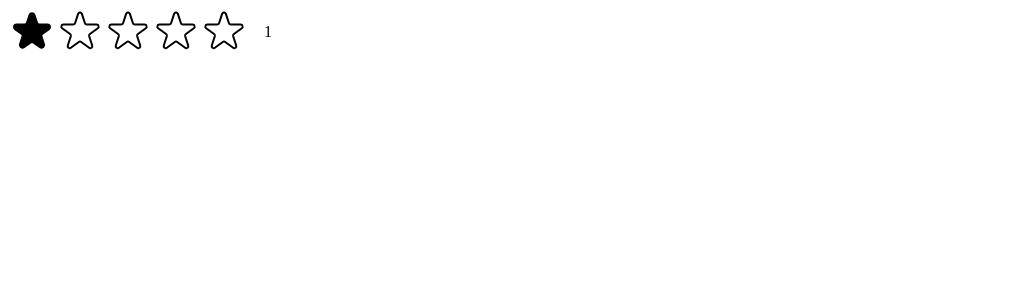
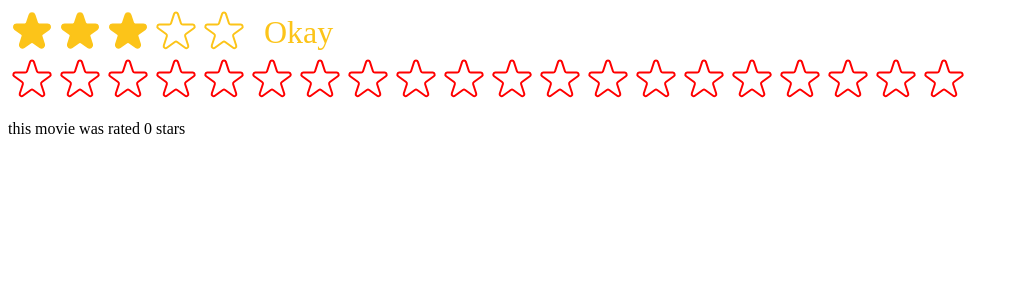
Before and after one commit to IamAbhinav01/usepopcorn, a React (Create React App) app: page / in a window 1280 px wide. Shown: the top 300 px of the page, without its empty margins (0-1019 px from the left). Built offline with nearby package versions, Linux system fonts and the light colour scheme.

Commit message:
created custom component

```diff
--- a/src/StarRating.js
+++ b/src/StarRating.js
@@ -8,43 +8,72 @@
 const starContainerStyle = {
   display: 'flex',
 };
+
+export default function StarRating({
+  maxRating = 5,
+  color = '#fcc419',
+  size = 48,
+  className = '',
+  messages = [],
+  defaultRating = 0,
+  onsSetRating,
+}) {
+  const [rating, setRating] = useState(defaultRating);
+  const [tempRating, setTempRating] = useState(0);
   const textStyle = {
     lineHeight: '1',
     margin: '0',
+    color,
+    fontSize: `${size / 1.5}px`,
   };
-export default function StarRating({ maxRating = 5 }) {
-  const [rating, setRating] = useState(1);
-
   return (
-    <div style={containerStyle}>
+    <div style={containerStyle} className={className}>
       <div style={starContainerStyle}>
         {Array.from({ length: maxRating }, (_, i) => (
           <Star
             key={i}
-            onClick={() => setRating(i + 1)}
-            full={rating >= i + 1}
+            onClick={() => {
+              setRating(i + 1);
+              onsSetRating(i + 1);
+            }}
+            full={tempRating ? tempRating >= i + 1 : rating >= i + 1}
+            onHoverIn={() => setTempRating(i + 1)}
+            onHoverOut={() => setTempRating(0)}
+            color={color}
+            size={size}
           />
         ))}
       </div>
-      <p style={textStyle}>{rating || ''}</p>
+      <p style={textStyle}>
+        {messages.length === maxRating
+          ? messages[tempRating ? tempRating - 1 : rating - 1]
+          : tempRating || rating || ''}
+      </p>
     </div>
   );
 }
+
+function Star({ onClick, full, onHoverIn, onHoverOut, color, size }) {
   const starStyle = {
-  width: '48px',
-  height: '48px',
+    width: `${size}px`,
+    height: `${size}px`,
     display: 'block',
     cursor: 'pointer',
   };
-function Star({ onClick, full }) {
   return (
-    <span role="button" style={starStyle} onClick={onClick}>
+    <span
+      role="button"
+      style={starStyle}
+      onClick={onClick}
+      onMouseEnter={onHoverIn}
+      onMouseLeave={onHoverOut}
+    >
       {full ? (
         <svg
           xmlns="http://www.w3.org/2000/svg"
           viewBox="0 0 20 20"
-          fill="#000"
-          stroke="#000"
+          fill={color}
+          stroke={color}
         >
           <path d="M9.049 2.927c.3-.921 1.603-.921 1.902 0l1.07 3.292a1 1 0 00.95.69h3.462c.969 0 1.371 1.24.588 1.81l-2.8 2.034a1 1 0 00-.364 1.118l1.07 3.292c.3.921-.755 1.688-1.54 1.118l-2.8-2.034a1 1 0 00-1.175 0l-2.8 2.034c-.784.57-1.838-.197-1.539-1.118l1.07-3.292a1 1 0 00-.364-1.118L2.98 8.72c-.783-.57-.38-1.81.588-1.81h3.461a1 1 0 00.951-.69l1.07-3.292z" />
         </svg>
@@ -53,7 +82,7 @@
           xmlns="http://www.w3.org/2000/svg"
           fill="none"
           viewBox="0 0 24 24"
-          stroke="#000"
+          stroke={color}
         >
           <path
             strokeLinecap="round"
@@ -66,15 +95,3 @@
     </span>
   );
 }
-
-/*
-FULL STAR
-
-
-
-
-EMPTY STAR
-
-
-
-*/
--- a/src/index.js
+++ b/src/index.js
@@ -1,13 +1,27 @@
 import React from 'react';
+import { useState } from 'react';
 import ReactDOM from 'react-dom/client';
 // import './index.css';
 // import App from './App';
 import StarRating from './StarRating';
-
+function Test() {
+  const [movieRating, setMovieRating] = useState(0);
+  return (
+    <div>
+      <StarRating color="red" maxRating={20} onsSetRating={setMovieRating} />
+      <p>this movie was rated {movieRating} stars</p>
+    </div>
+  );
+}
 const root = ReactDOM.createRoot(document.getElementById('root'));
 root.render(
   <React.StrictMode>
     {/* <App /> */}
-    <StarRating maxRating={5} />
+    <StarRating
+      maxRating={5}
+      messages={['Terrible', 'Bad', 'Okay', 'Good', 'Amazing']}
+      defaultRating={3}
+    />
+    <Test />
   </React.StrictMode>
 );
```
Lines whose indentation alone changed are shown as unchanged.
